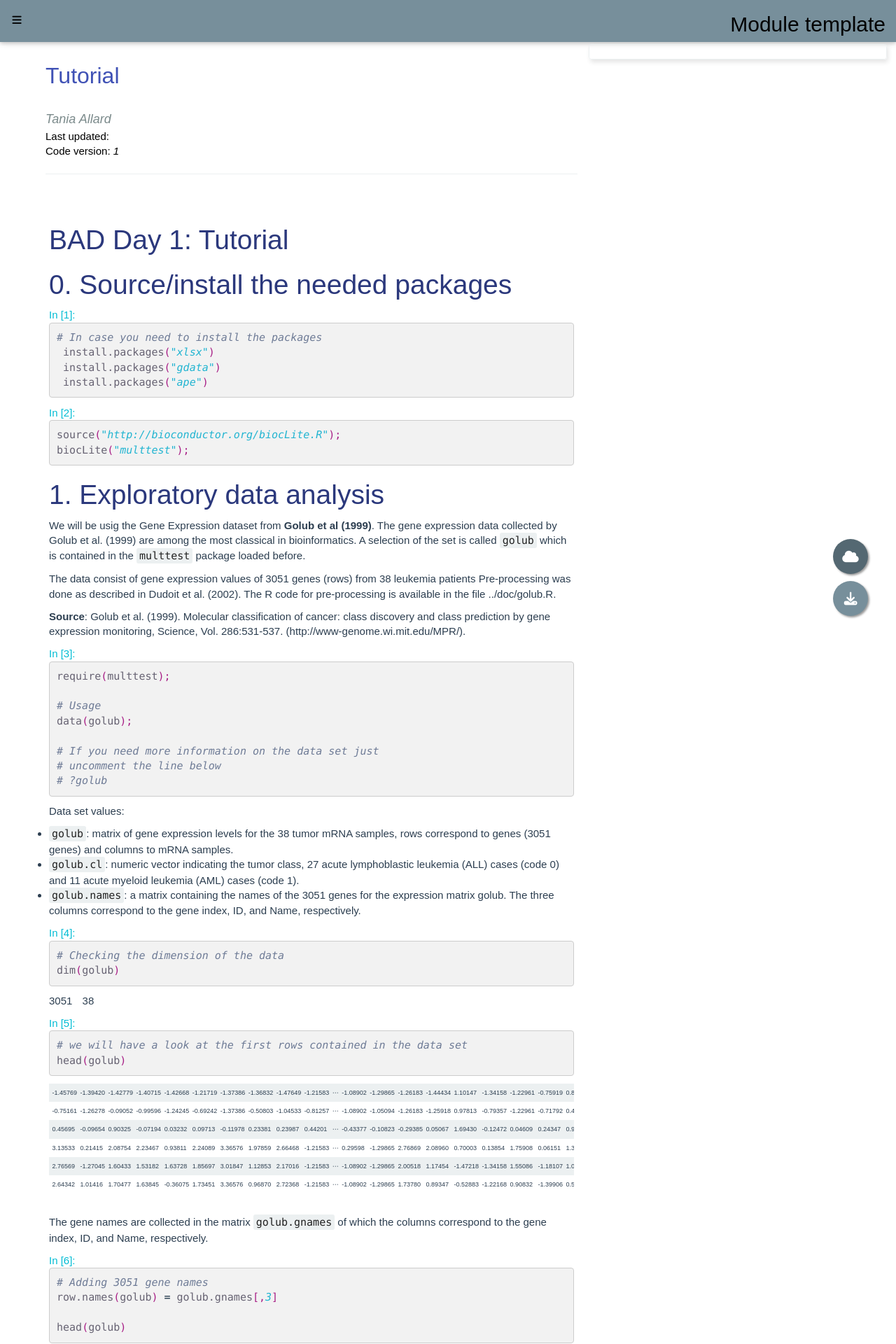
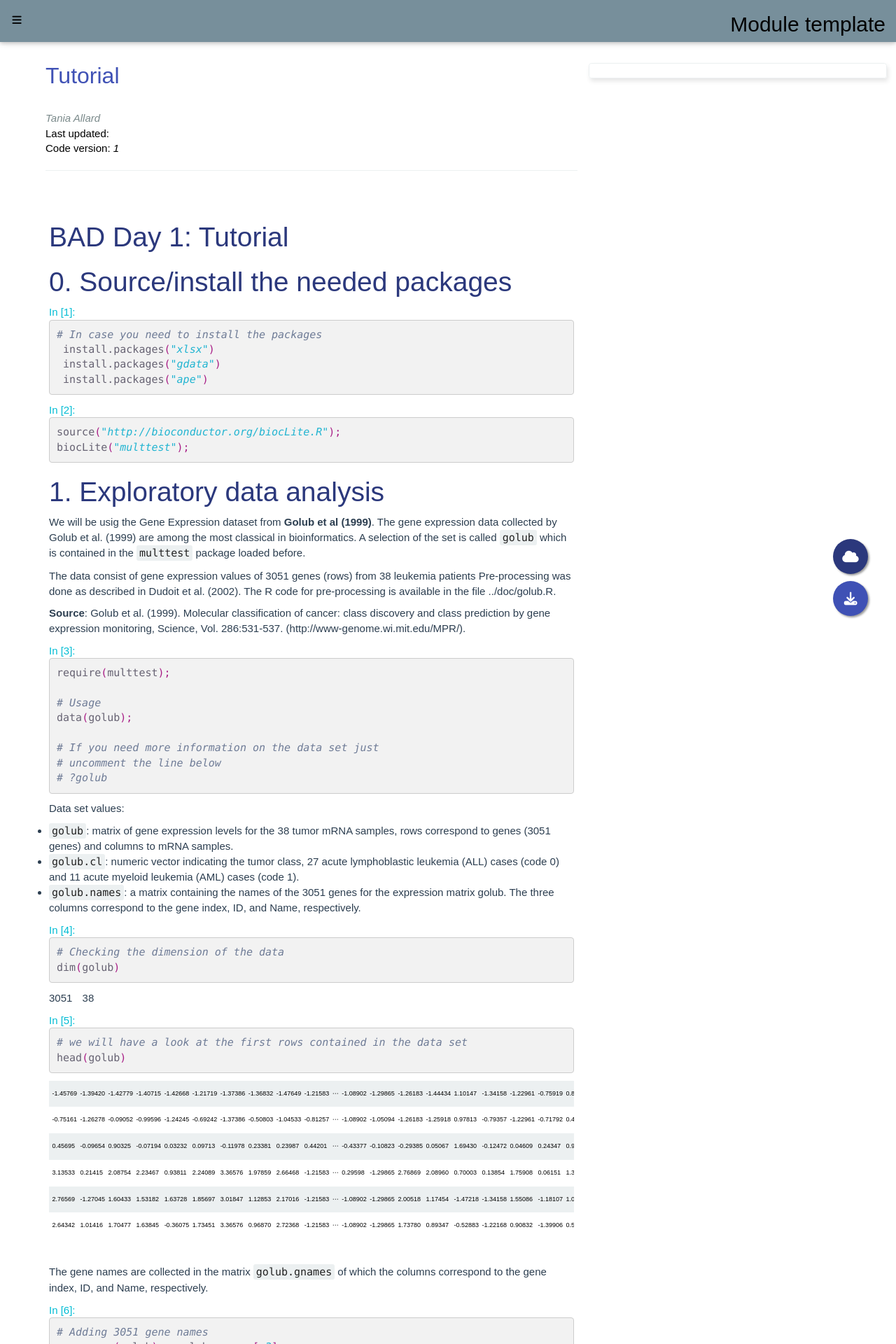
Before and after one commit to trallard/Modules-template, a Jekyll site: the page built from _Day1/Tutorial.md, in a window 1280 px wide. Shown: the top 1920 px of the page at 70% size. Built offline with Jekyll 4.4.1, drawn with Linux system fonts in a browser that asks for light colours; nearby versions of some CDN libraries; some web fonts are replaced; formulas are drawn with MathJax 3.

Commit message:
Changed floating buttons

```diff
--- a/_includes/action_buttons.html
+++ b/_includes/action_buttons.html
@@ -1,5 +1,5 @@
 <!-- return to outline-->
-<a href = '{{site.url}}{{site.baseurl}}/{{page.collection}}' class="btn btn-purple">
+<a href = '{{site.url}}{{site.baseurl}}/{{page.collection}}' class="btn btn-module">
   <i class="fa fa-magic left"></i>
   {{page.collection}} outline
 </a>
--- a/_sass/base/_custom-toc.scss
+++ b/_sass/base/_custom-toc.scss
@@ -4,7 +4,7 @@
  * Licensed under MIT (https://github.com/afeld/bootstrap-toc/blob/gh-pages/LICENSE.md) */
 
 /* modified from https://github.com/twbs/bootstrap/blob/94b4076dd2efba9af71f0b18d4ee4b163aa9e0dd/docs/assets/css/src/docs.css#L548-L601 */
-/*further modified for Modules -templates by Tania Allard */
+/*Further modified for Modules -templates by Tania Allard */
 
 
 nav[data-toggle='toc']{
--- a/_sass/base/_custom.scss
+++ b/_sass/base/_custom.scss
@@ -20,14 +20,15 @@ body{
 
 /*** Links ***/
 a {
-  color: lighten($secondary, 10%);
+  color: $secondary-light;
   text-decoration: none;
   cursor: pointer;
   -webkit-tap-highlight-color: transparent; }
   a:hover, a:focus {
     text-decoration: underline;
-    color: $secondary-dark;
+    color: $secondary-light;
   }
+
 /***Headings ***/
 h1,
 h2,
@@ -40,7 +41,6 @@ h5{
 h1{
   color: $secondary-dark;
 }
-
 
 h2,
 h3,
@@ -90,6 +90,8 @@ table{
 
 tr{
   line-height: 1.75em;
+  color: $black;
+  font-size: 1.2em;
 }
 td{
   padding-left: 0.5em;
@@ -100,7 +102,7 @@ td{
 }
 
 .table-responsive{
-  font-size: 1em!important;
+  font-size: 1.2em!important;
 }
 
 
@@ -159,14 +161,14 @@ ul {
 	height:50px;
 	bottom:20px;
 	right:40px;
-	background-color: $primary;
+	background-color: $secondary;
 	color:#FFF;
 	border-radius:50px;
 	text-align:center;
 	box-shadow: 2px 2px 3px #999;
   font-size: 1.25em;
   &:hover{
-    background-color: lighten($primary, 5%);
+    background-color: lighten($secondary, 5%);
   }
 }
 
@@ -183,9 +185,9 @@ a.float:focus {
 .float-offset{
   position: fixed;
   bottom: 80px;
-  background-color: $primary-dark;
+  background-color: $secondary-dark;
   &:hover{
-    background-color: lighten($primary-dark, 5%);
+    background-color: lighten($secondary-dark, 5%);
   }
 }
 
@@ -203,8 +205,8 @@ a.float:focus {
 }
 
 .label-text{
-	color:#FFF;
-	background:rgba(51,51,51,0.5);
+	color: $black;
+	background:rgba(51,51,51,0.7);
 	display:table-cell;
 	vertical-align:middle;
 	padding:10px;
@@ -222,6 +224,15 @@ a.float:hover + div.label-container{
   opacity: 1;
 }
 
+/* Button */
+
+.btn-module {
+  background: $secondary;
+  text-transform: none!important;}
+  .btn-module:hover, .btn-module:focus {
+    background-color: ligthen($secondary, 5%)!important; }
+  .btn-blue-grey.active {
+    background-color: ligthen($secondary, 5%) !important; }
 
 /* 404 */
 $bgColor: #f7f7f7;
--- a/_sass/base/_notebook.scss
+++ b/_sass/base/_notebook.scss
@@ -1,3 +1,5 @@
+/* Style for the notebooks when rendered*/
+
 .nb_top{
   padding: 10px;
   font-size: 1em;
@@ -7,7 +9,7 @@
 
 .nb_top author{
   font-style: italic;
-  font-size: 1.2em;
+  font-size: 1em;
   padding-bottom: 10px;
   color: $gray-dark;
 }
@@ -19,6 +21,6 @@
   border-radius: .25em;
   border: 1px solid $gray-lighter;
   position: fixed;
-  top: 7%;
+  top: 10%; /* Note that this will feep the TOC in place*/
   right: 1%;
   }
```
